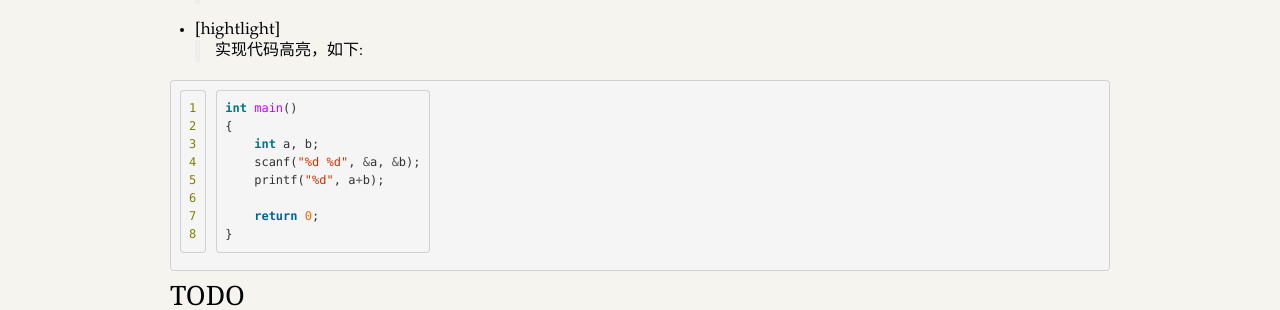
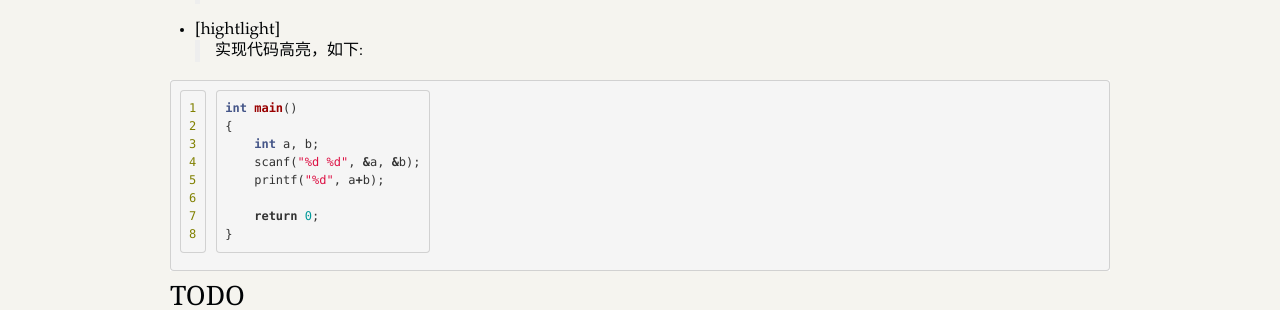
Before and after one commit to wengsht/wengsht.github.com, a Jekyll site: the page built from index.html, in a window 1280 px wide and 900 px high, scrolled down 754 px. Shown: the part 158-468 px from the top of the window. Built offline with Jekyll 4.4.1, drawn with Linux system fonts in a browser that asks for light colours; nearby versions of some CDN libraries; comment, search, counter and statistics services are not loaded.

Commit message:
version 1.1

```diff
--- a/css/mystyle.css
+++ b/css/mystyle.css
@@ -6,7 +6,7 @@
 #FF7D6E
 */
 
-@import url(pygments_trac_1.css);
+@import url(pygments_trac_2.css);
 body {
 	font-size: 14pt;
 /*    background-image: url(/image/bg2.jpeg); */
```
